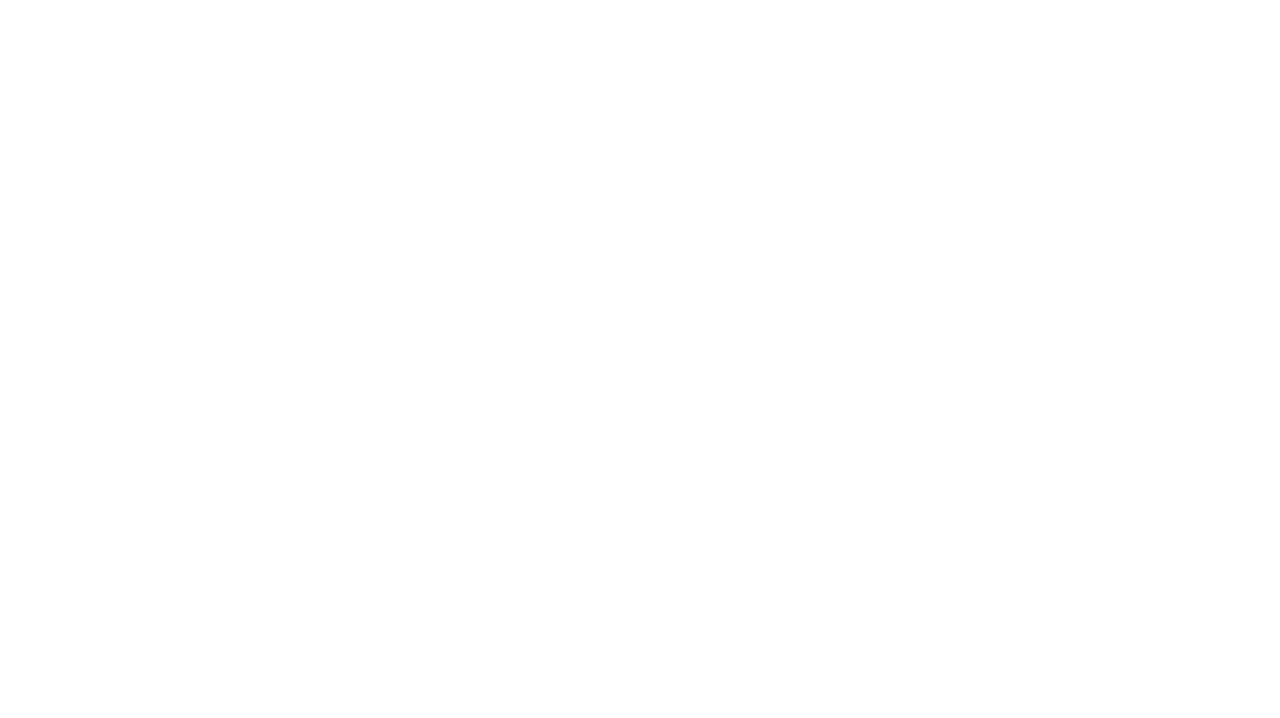
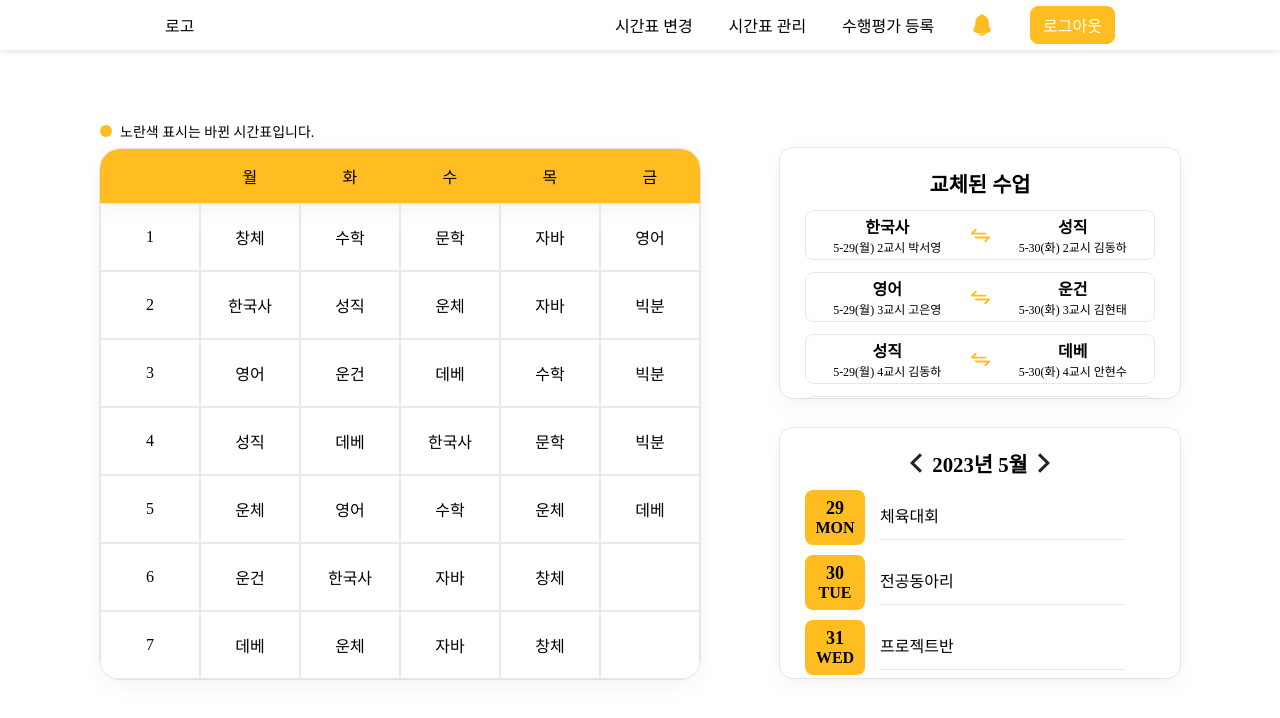
Before and after one commit to Team-Sunshijo/Sunshijo-Frontend, a React (Create React App) app: page /main in a window 1280 px wide. Before the commit this address had no page. Shown: the top 718 px of the page. Built offline with nearby package versions, Linux system fonts and the light colour scheme.

Commit message:
📝 :: main-page 라우터 추가

```diff
--- a/src/Router.tsx
+++ b/src/Router.tsx
@@ -1,5 +1,6 @@
 import { BrowserRouter, Route, Routes } from "react-router-dom";
-import {LoginPage,SignupPage} from "./pages"
+import { LoginPage, SignupPage } from "./pages";
+import MainPage from "./pages/MainPage";
 
 function Router() {
   return (
@@ -7,6 +8,7 @@ function Router() {
       <Routes>
         <Route path="signup" element={<SignupPage />} />
         <Route path="login" element={<LoginPage />} />
+        <Route path="main" element={<MainPage />} />
       </Routes>
     </BrowserRouter>
   );
--- /dev/null
+++ b/src/pages/MainPage.tsx
@@ -0,0 +1,7 @@
+import Main from "../components/main";
+
+const MainPage = () => {
+  return <Main />;
+};
+
+export default MainPage;
--- a/src/pages/index.ts
+++ b/src/pages/index.ts
@@ -1,2 +1,3 @@
 export { default as LoginPage } from "./LogoinPage";
 export { default as SignupPage } from "./SignupPage";
+export { default as MianPage } from "./MainPage";
```
